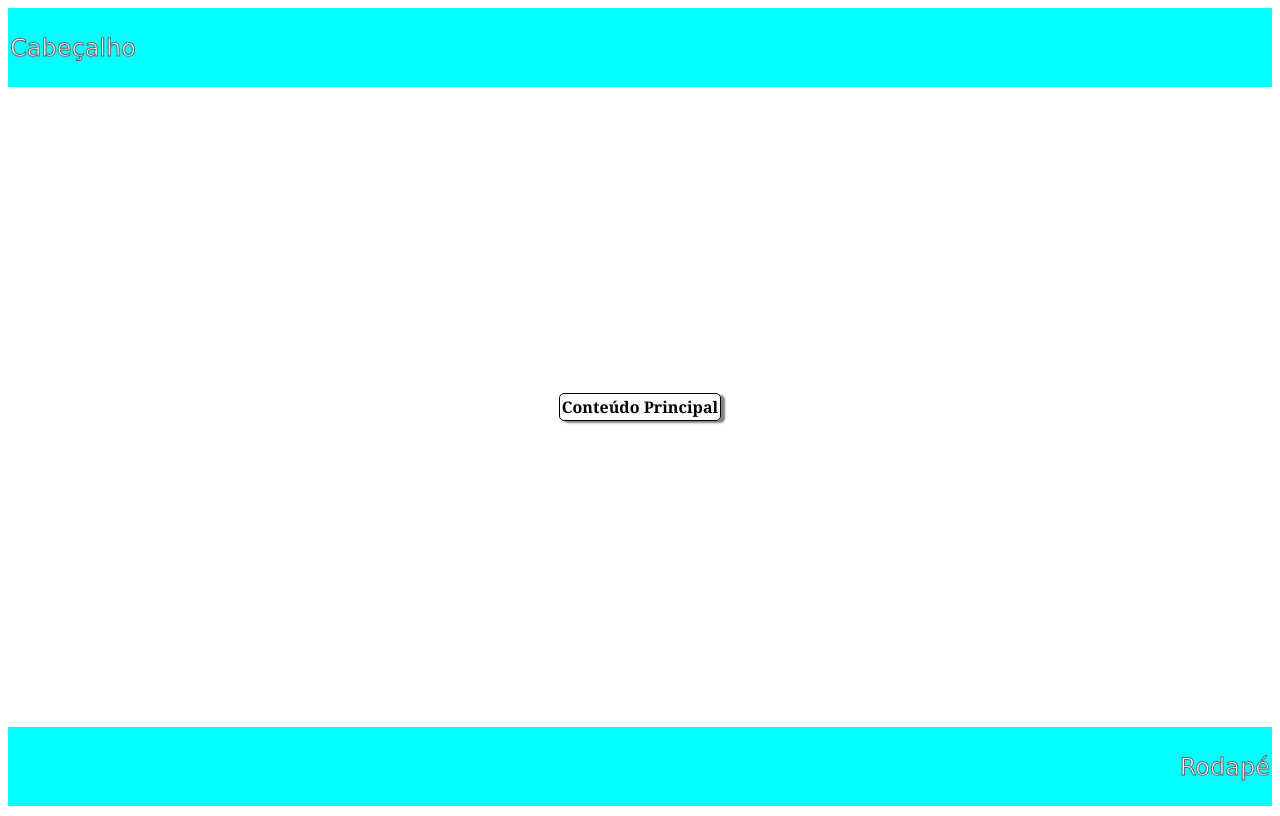
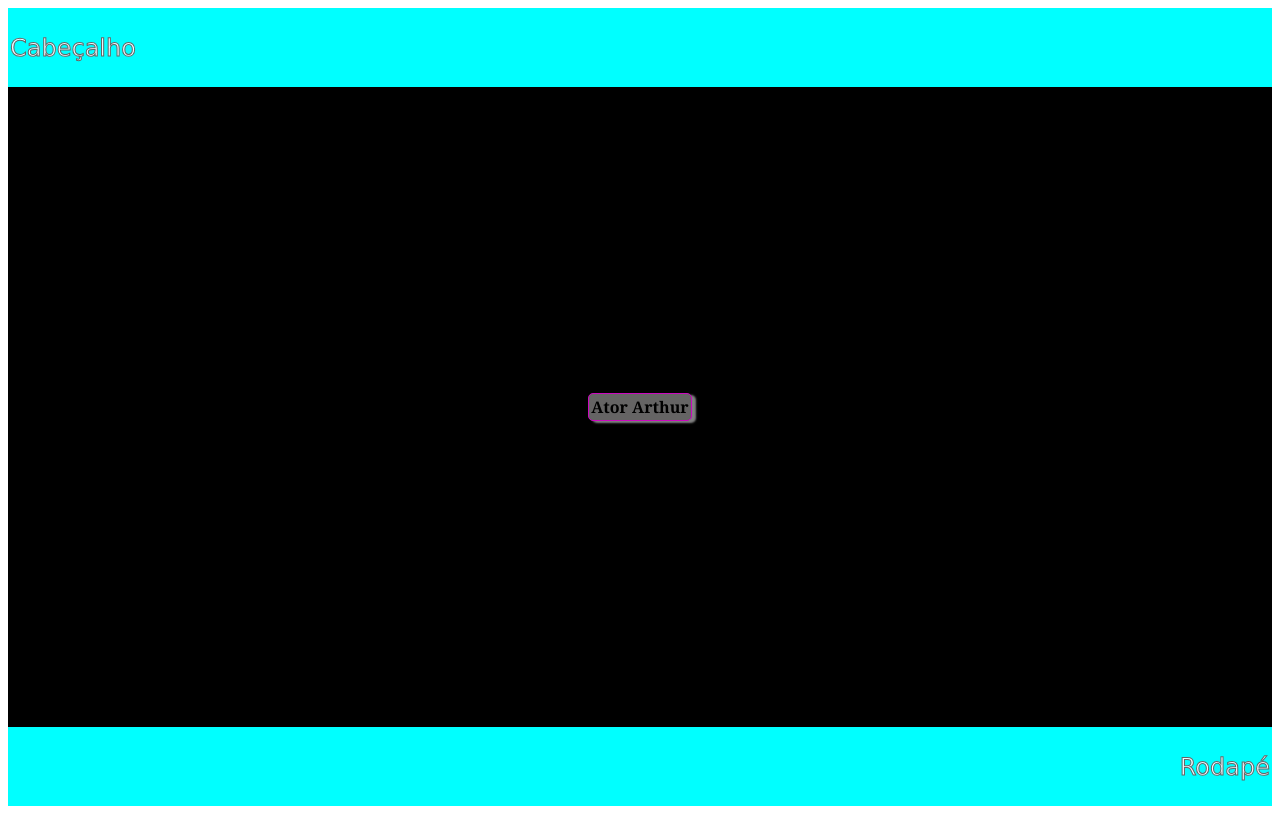
Before and after one commit to Caxara/HTML-CSS-and-JavaScript-Study-Group, a plain HTML site: page index.html in a window 1280 px wide. Drawn offline with Linux system fonts and the light colour scheme.

Commit message:
Estilizando o <p>

```diff
--- a/index.html
+++ b/index.html
@@ -62,22 +62,31 @@
             display: flex;
             justify-content:center;
             align-items: center;
+            background-color: black;
 
         }
         main p {
-            border: 1px solid black;
+            background-color: #656464;
+            border: 1px solid rgb(204, 7, 191);
             padding: 2px;
             border-radius: 5px;
+            color:black;
             box-shadow: 4px 2px 2px gray;
             font-family:Cambria, Cochin, Georgia, Times, 'Times New Roman', serif;
 
+        }
+        main p:hover {
+            background-color: darkslategrey;
+        }
+        main p:active{
+            box-shadow: 3px 3px 2px yellow;
         }
     </style>
 </head>
 <body>
     <header>Cabeçalho</header>
     <main>
-        <p><strong>Conteúdo Principal</strong></p>
+        <p><strong>Ator Arthur</strong></p>
     </main>
     <footer>Rodapé</footer>
 
```
